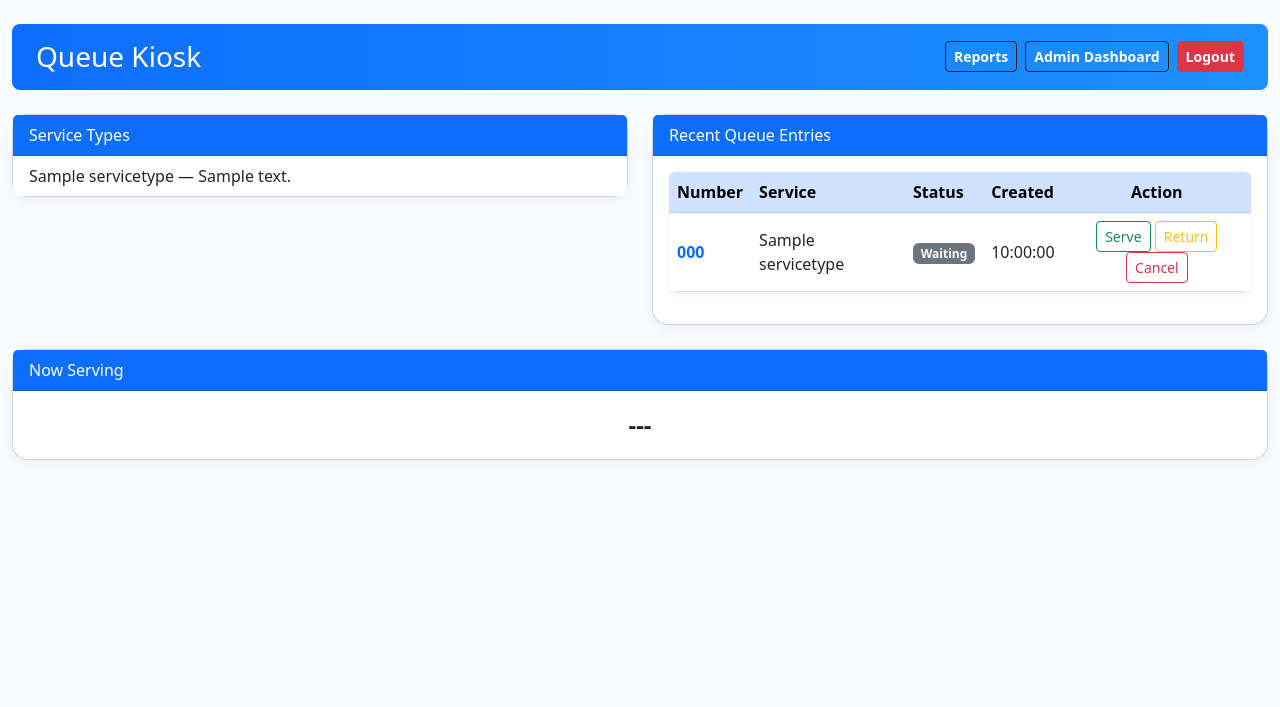
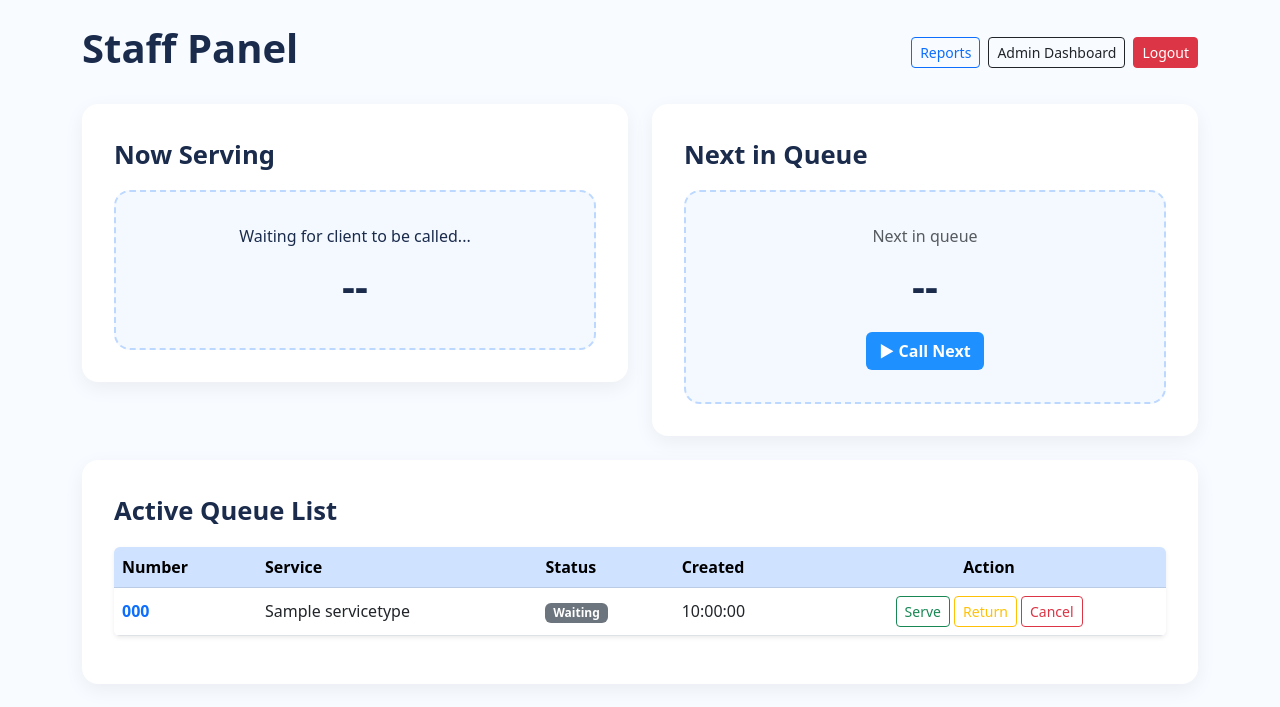
Before and after one commit to znebcrumbs/queue_system, a Django app: page /queues/dashboard/ in a window 1280 px wide. Shown: the top 707 px of the page. Run offline with Django 5.2, Linux system fonts and the light colour scheme; a user stored in the database is signed in; tables that the repository leaves empty hold one stand-in row (values such as "Sample post"); data that the repository does not hold is empty; parts of the project's set-up code (start-up, migrations or seed data) failed here and were passed over.

Commit message:
maynta last na

```diff
--- a/config/urls.py
+++ b/config/urls.py
@@ -29,8 +29,10 @@ urlpatterns = [
     path("login/", CentralLoginView.as_view(), name="login"),
     path("logout/", auth_views.LogoutView.as_view(next_page="login"), name="logout"),
 
-    path("", views.department_selection, name="department_selection"),
-    path("queues/", include("q_queues.urls")),
+    path('', views.department_selection, name='department_selection'),
+    path('kiosk/<int:department_id>/', views.kiosk, name='kiosk_with_department'),
+    path("admin/reports/", views.admin_reports_dashboard, name="admin_reports_dashboard"),
+
 
     # Authentication
    # path("login/", auth_views.LoginView.as_view(template_name="registration/login.html"), name="login"),
--- a/q_queues/views.py
+++ b/q_queues/views.py
@@ -177,8 +177,9 @@ from django.db import IntegrityError, transaction
 import uuid
 
 def kiosk(request, department_slug=None):
-    department = get_object_or_404(Department, slug=department_slug)
-
+    department = None
+    if department_slug:
+        department = get_object_or_404(Department, name=department_slug)
     if request.method == "POST":
         service_id = request.POST.get("service_type")
         name = request.POST.get("name")
@@ -187,7 +188,7 @@ def kiosk(request, department_slug=None):
         section = request.POST.get("section")
         dept_id = request.POST.get("department")
 
-        selected_department = get_object_or_404(Department, id=dept_id)
+        selected_department = get_object_or_404(Department, name=department_slug)
         service = get_object_or_404(ServiceType, id=service_id)
 
         for _ in range(3):
@@ -222,10 +223,29 @@ def queue_ticket(request, entry_id):
     entry = get_object_or_404(QueueEntry, pk=entry_id)
 
     # If AJAX request, return just status para sure kay galibog na ko
+
     if request.GET.get("ajax"):
         return JsonResponse({"status": entry.get_status_display()})
 
     return render(request, "q_queues/ticket.html", {"entry": entry})
+
+def get_serving(request, entry_id):
+    entry = get_object_or_404(QueueEntry, pk=entry_id)
+    now_serving = QueueEntry.objects.filter(
+        department=entry.department, status=QueueEntry.Status.SERVED
+    ).order_by('-served_at')[:2]  # or filter status="SERVING" if you have such state
+    return render(request, "q_queues/ticket.html", {"entry": entry, "now_serving": now_serving})
+
+@login_required
+def now_serving_list(request, department_id=None):
+    qs = QueueEntry.objects.filter(status=QueueEntry.Status.SERVED)
+    if not request.user.is_superuser:
+        qs = qs.filter(department=request.user.department)
+    elif department_id:
+        qs = qs.filter(department_id=department_id)
+    now_list = qs.order_by('-served_at')[:20]
+    return render(request, "q_queues/now_serving.html", {"now_list": now_list})
+
 
 
 import io
@@ -272,14 +292,31 @@ def reports_dashboard(request):
     }
     return render(request, "q_queues/reports_dashboard.html", context)
 
+# q_queues/views.py
+from django.contrib.admin.views.decorators import staff_member_required
+
+@staff_member_required
+def admin_reports_dashboard(request):
+    total_queues = QueueEntry.objects.count()
+    served_queues = QueueEntry.objects.filter(status=QueueEntry.Status.SERVED).count()
+    avg_rating = SurveyResponse.objects.all().aggregate(models.Avg("rating"))["rating__avg"] or 0
+    recent_feedbacks = SurveyResponse.objects.order_by("-created_at")[:5]
+    return reports_dashboard(request)
+
+
 import csv
 from django.http import HttpResponse
 from django.contrib.auth.decorators import login_required
 from .models import QueueEntry
 
 @login_required
-def export_queues_csv(request):
-    # Create the HTTP response with CSV headers
+def export_queues_csv(request, department_id=None):
+    if not request.user.is_superuser and department_id and request.user.department_id != int(department_id):
+        return HttpResponse(status=403)
+    qs = QueueEntry.objects.all().order_by('-created_at')
+    if department_id:
+        qs = qs.filter(department_id=department_id)
+    # rest of CSV writer as before...
     response = HttpResponse(content_type='text/csv')
     response['Content-Disposition'] = 'attachment; filename="queue_report.csv"'
 
@@ -330,15 +367,16 @@ from django.shortcuts import render
 from .models import Department
 
 def department_selection(request):
-    departments = Department.objects.all()
-    return render(request, "q_queues/department_selection.html", {"departments": departments})
+    depts = Department.objects.all()
+    return render(request, "q_queues/department_selection.html", {"departments": depts})
+
 
 from escpos.printer import Usb
 from django.template.loader import render_to_string
 
 def print_ticket(entry):
     html = render_to_string("q_queues/ticket.html", {"entry": entry})
-    printer = Usb(0x04b8, 0x0e15)  # Replace with your printer's vendor ID and product ID
+    printer = Usb(0x04b8, 0x0e15)  # para as printer
     printer.text("Queue Ticket\n\n")
     printer.text(f"Ticket No: {entry.queue_number}\n")
     printer.text(f"Department: {entry.department.name}\n")
--- a/q_survey/views.py
+++ b/q_survey/views.py
@@ -52,13 +52,11 @@ def submit_survey(request):
     }, status=201)
 
 from django.shortcuts import render, redirect, get_object_or_404
-from django.contrib.auth.decorators import login_required
 from django.contrib import messages
 from .models import SurveyResponse
 from q_queues.models import QueueEntry
 from q_queues.models import Department
 
-@login_required
 def survey_view(request, entry_id):
     entry = get_object_or_404(QueueEntry, id=entry_id)
 
--- a/templates/q_queues/dashboard.html
+++ b/templates/q_queues/dashboard.html
@@ -2,35 +2,52 @@
 <!DOCTYPE html>
 <html>
 <head>
-    <title>Queue Dashboard</title>
+    <title>Staff Panel</title>
+
     <link href="https://cdn.jsdelivr.net/npm/bootstrap@5.3.0/dist/css/bootstrap.min.css" rel="stylesheet">
     <script src="https://code.jquery.com/jquery-3.6.0.min.js"></script>
+
     <style>
         body {
             background-color: #f8fbff;
             color: #1a2b4c;
         }
-        .navbar-custom {
-            background: linear-gradient(90deg, #0d6efd, #1e90ff);
+        .panel-card {
+            border-radius: 1rem;
+            padding: 2rem;
+            background: #fff;
+            box-shadow: 0 6px 20px rgba(0,0,0,0.06);
         }
-        .navbar-custom h1, .navbar-custom a, .navbar-custom button {
-            color: #fff !important;
+        .section-title {
+            font-size: 1.6rem;
+            font-weight: 700;
+            margin-bottom: 1rem;
         }
-        .card {
+        .now-serving-box,
+        .next-queue-box {
+            padding: 2rem;
             border-radius: 1rem;
-            box-shadow: 0 4px 12px rgba(0,0,0,0.05);
+            background-color: #f4f9ff;
+            text-align: center;
+            border: 2px dashed #bcd8ff;
         }
-        .card-header {
-            background-color: #0d6efd;
+        .queue-number-big {
+            font-size: 2.5rem;
+            font-weight: 700;
+            margin-top: 0.5rem;
+        }
+        .btn-call-next {
+            background: #1e90ff;
             color: #fff;
-            font-weight: 500;
+            font-weight: 600;
         }
-        .list-group-item {
-            border: none;
-            border-bottom: 1px solid #e9f1ff;
+        .btn-call-next:hover {
+            background: #1472d4;
         }
-        .list-group-item:last-child {
-            border-bottom: none;
+        .action-btn {
+            border-radius: 50px;
+            padding: 4px 16px;
+            font-size: 0.85rem;
         }
         .highlight {
             animation: flash 1s ease-in-out;
@@ -41,115 +58,130 @@
         }
     </style>
 </head>
-<body class="container-fluid py-4">
-   <div class="navbar navbar-custom rounded-3 px-4 py-3 mb-4 d-flex justify-content-between align-items-center">
-    <h1 class="h3 mb-0">Queue Kiosk</h1>
-    <div class="d-flex align-items-center gap-2">
-        {% if user.is_authenticated %}
-            <a href="{% url 'reports_dashboard' %}" class="btn btn-outline-dark btn-sm fw-semibold">Reports</a>
 
-            {% if user.role == "Administrator" or "admin" %}
-                <a href="{% url 'admin:index' %}" class="btn btn-outline-dark btn-sm fw-semibold">Admin Dashboard</a>
+<body class="container py-4">
+
+    <!-- HEADER -->
+    <div class="d-flex justify-content-between align-items-center mb-4">
+        <h1 class="fw-bold">Staff Panel</h1>
+
+        <div class="d-flex gap-2">
+
+            <a href="{% url 'reports_dashboard' %}" class="btn btn-outline-primary btn-sm">
+                Reports
+            </a>
+
+            {% if user.is_superuser %}
+            <a href="/admin/" class="btn btn-outline-dark btn-sm">
+                Admin Dashboard
+            </a>
             {% endif %}
 
-            <form method="post" action="{% url 'logout' %}" class="d-inline">
+            <form action="{% url 'logout' %}" method="post">
                 {% csrf_token %}
-                <button class="btn btn-danger btn-sm fw-semibold" type="submit">Logout</button>
+                <button class="btn btn-danger btn-sm">Logout</button>
             </form>
-        {% else %}
-            <a href="{% url 'login' %}" class="btn btn-light btn-sm fw-semibold">Staff Login</a>
-        {% endif %}
+        </div>
     </div>
-</div>
 
+    <!-- TOP ROW: NOW SERVING + NEXT IN QUEUE -->
+    <div class="row g-4">
 
-    <div class="row g-4">
+        <!-- NOW SERVING -->
         <div class="col-lg-6">
-            <div class="card">
-                <div class="card-header">Service Types</div>
-                <ul class="list-group list-group-flush">
-                    {% for service in services %}
-                        <li class="list-group-item">{{ service.name }} — {{ service.description }}</li>
-                    {% empty %}
-                        <li class="list-group-item">No service types defined yet.</li>
-                    {% endfor %}
-                </ul>
+            <div class="panel-card">
+                <div class="section-title">Now Serving</div>
+
+                <div id="now-serving" class="now-serving-box">
+                    <div>Waiting for client to be called...</div>
+                    <div class="queue-number-big">--</div>
+                </div>
             </div>
         </div>
 
+        <!-- NEXT IN QUEUE -->
         <div class="col-lg-6">
-            <div class="card">
-                <div class="card-header">Recent Queue Entries</div>
-                <div class="card-body" id="queue-table">
-                    {% include "q_queues/partials/queue_table.html" %}
+            <div class="panel-card">
+                <div class="section-title">Next in Queue</div>
+
+                <div id="next-queue" class="next-queue-box">
+                    <div class="text-muted mb-2">Next in queue</div>
+                    <div class="queue-number-big" id="next-queue-number">--</div>
+
+                    <button id="callNextBtn" class="btn btn-call-next mt-3">
+                        ▶ Call Next
+                    </button>
                 </div>
             </div>
         </div>
     </div>
 
-    <div class="card mt-4">
-        <div class="card-header">Now Serving</div>
-        <div class="card-body text-center fs-4 fw-bold" id="now-serving">
-            <div>---</div>
+    <!-- ACTIVE QUEUE LIST -->
+    <div class="panel-card mt-4">
+        <div class="section-title">Active Queue List</div>
+
+        <div id="queue-table">
+            {% include "q_queues/partials/queue_table.html" %}
         </div>
     </div>
 
     <audio id="ding" src="{% static 'sounds/ding.mp3' %}" preload="auto"></audio>
 
 <script>
-    // last served
     let lastServed = [];
-    // last latest_id. dihens mo nasabatan? louy
     let lastLatestId = null;
 
     function refreshQueue() {
         $.get("{% url 'queue_list' %}", function(data) {
-            // Replace table
+
             $("#queue-table").html(data.html);
 
-            // Update Now Serving sa Jollibee ineng hehehehe
             const served = data.served || [];
 
+            // NOW SERVING PANEL
             if (served.length > 0) {
-                const nowHtml = served.slice(0,2).map(n => `<div>${n}</div>`).join("");
-                $("#now-serving").html(nowHtml);
+                $("#now-serving").html(`
+                    <div class="text-muted">Now Serving</div>
+                    <div class="queue-number-big">${served[0]}</div>
+                `);
 
-                // Play ding ONLY if top served changed
                 if (lastServed.length && served[0] !== lastServed[0]) {
                     const audio = document.getElementById("ding");
-                    // try/catch kay i miss her
-                    try { audio.play(); } catch(e) { /* block autoplay boss */ }
+                    try { audio.play(); } catch(e) {}
 
-                    // highlight kay naa na syay lain.
-                    $("#now-serving div:first").addClass("highlight");
-                    setTimeout(() => $("#now-serving div:first").removeClass("highlight"), 1200);
+                    $(".queue-number-big").addClass("highlight");
+                    setTimeout(() => $(".queue-number-big").removeClass("highlight"), 1200);
                 }
-            } else {
-                $("#now-serving").html("<div>---</div>");
             }
 
-            // update snapshots pero basin naa kay snapchat
+            // NEXT IN QUEUE
+            const nextClient = $("#queue-table tbody tr").first().data("number");
+            $("#next-queue-number").text(nextClient || "--");
+
             lastServed = served;
             lastLatestId = data.latest_id;
-        }).fail(function() {
-            //  handle errors (if daot ang server huhuh)
-            console.warn("Failed to refresh queue list");
         });
     }
 
-    // lastServed from the server-rendered panel on load (if present pero ug absent ah edi no)
+    // CALL NEXT BUTTON
+    $("#callNextBtn").click(function() {
+        const firstRow = $("#queue-table tbody tr").first();
+        const id = firstRow.data("id");
+
+        if (!id) return;
+
+        $.post(`/queues/update/${id}/?status=SERVING`, {
+            csrfmiddlewaretoken: "{{ csrf_token }}"
+        }, function() {
+            refreshQueue();
+        });
+    });
+
     $(document).ready(function() {
-        $("#now-serving div").each(function() {
-            const t = $(this).text().trim();
-            if (t) lastServed.push(t);
-        });
-        // initialize lastLatestId from first table row in case dili ta mag work
-        const firstRow = $("#queue-table tbody tr[data-id]:first");
-        if (firstRow.length) lastLatestId = firstRow.data("id");
-
-        // dapat i update ko nimo every 5 seconds
+        refreshQueue();
         setInterval(refreshQueue, 5000);
     });
 </script>
+
 </body>
 </html>
--- a/templates/q_queues/partials/queue_table.html
+++ b/templates/q_queues/partials/queue_table.html
@@ -9,6 +9,7 @@
             <th scope="col" class="text-center">Action</th>
         </tr>
     </thead>
+
     <tbody>
         {% for entry in entries %}
             <tr data-id="{{ entry.id }}" data-status="{{ entry.status }}">
--- a/templates/q_queues/reports_dashboard.html
+++ b/templates/q_queues/reports_dashboard.html
@@ -16,6 +16,10 @@
     </a>
 </div>
 
+{% if user.is_superuser %}
+  <a href="{% url 'export_queues_csv' %}" class="btn btn-sm btn-outline-primary">Export Queues CSV</a>
+  <a href="{% url 'export_surveys_csv' %}" class="btn btn-sm btn-outline-secondary">Export Surveys CSV</a>
+{% endif %}
 
     <div class="row g-4">
         <div class="col-md-4">
```
Also changed, not shown: templates/q_queues/kiosk.html (+1 -10 lines), templates/q_queues/ticket.html (+41 -2 lines).
